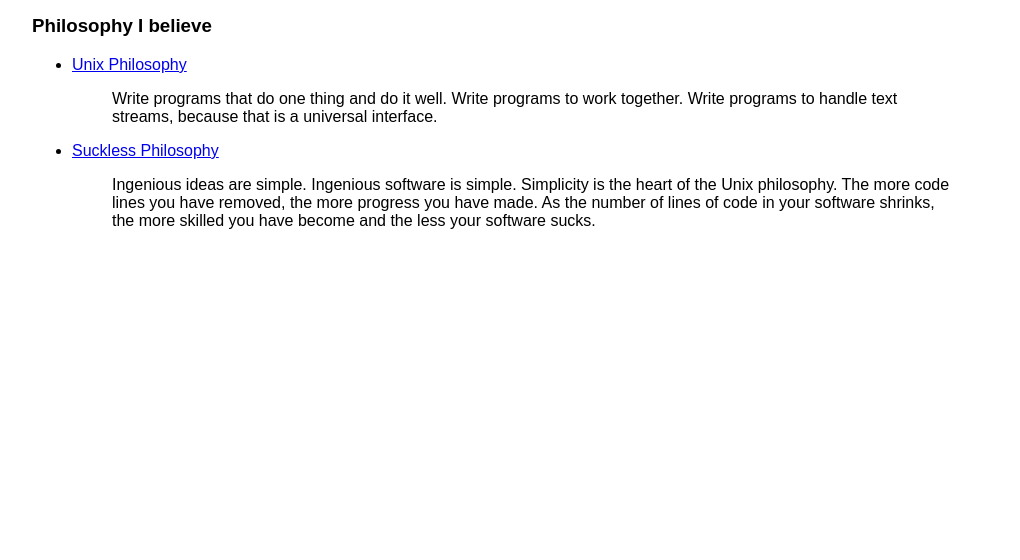
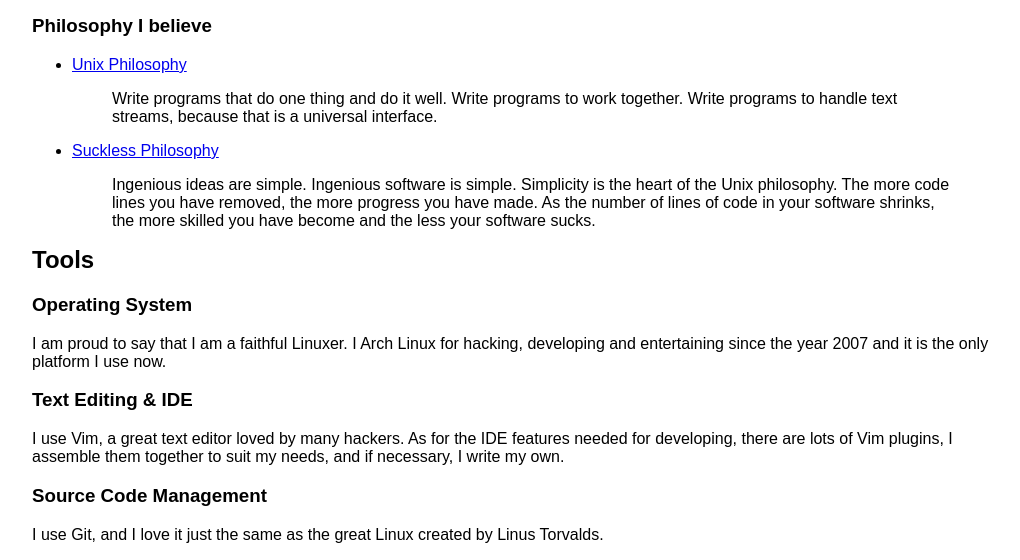
Before and after one commit to weynhamz/weynhamz.github.io, a plain HTML site: page index.html in a window 1280 px wide. Shown: the part 524-1084 px from the top of the page, without its empty margins (128-1148 px from the left). Before the commit the page ends 800 px from the top, so only its background shows below. Drawn offline with nearby package versions, Linux system fonts and the light colour scheme.

Commit message:
Add tool stack

```diff
--- a/index.html
+++ b/index.html
@@ -90,6 +90,24 @@
                 </ul>
             </section>
         </section>
+        <section>
+            <h2><span lang="en">Tools</span><span lang="zh">工具栈</span></h2>
+            <section>
+                <h3><span lang="en">Operating System</span><span lang="zh">操作系统</span></h3>
+                <p lang="en">I am proud to say that I am a faithful Linuxer. I Arch Linux for hacking, developing and entertaining since the year 2007 and it is the only platform I use now.</p>
+                <p lang="zh">我很自豪自己是一名忠诚的 Linuxer。从 2007 年开始，我就以 Linux 为主要的的开发和工作平台。</p>
+            </section>
+            <section>
+                <h3><span lang="en">Text Editing & IDE</span><span lang="zh">编辑器及IDE</span></h3>
+                <p lang="en">I use Vim, a great text editor loved by many hackers. As for the IDE features needed for developing, there are lots of Vim plugins, I assemble them together to suit my needs, and if necessary, I write my own.</p>
+                <p lang="zh">我主要使用 Vim 和 Phpstorm 做为编辑器。得益于 Vim 强大的插件系统，我组装了适合自己的 VIM-IDE。如果有必要，我也会写自己的插件。</p>
+            </section>
+            <section>
+                <h3><span lang="en">Source Code Management</span><span lang="zh">代码控制系统</span></h3>
+                <p lang="en">I use Git, and I love it just the same as the great Linux created by Linus Torvalds.</p>
+                <p lang="zh">Git， 没有别的选择，这是一款代码控制神器。</p>
+            </section>
+        </section>
     </main>
     <aside>
     </aside>
```
